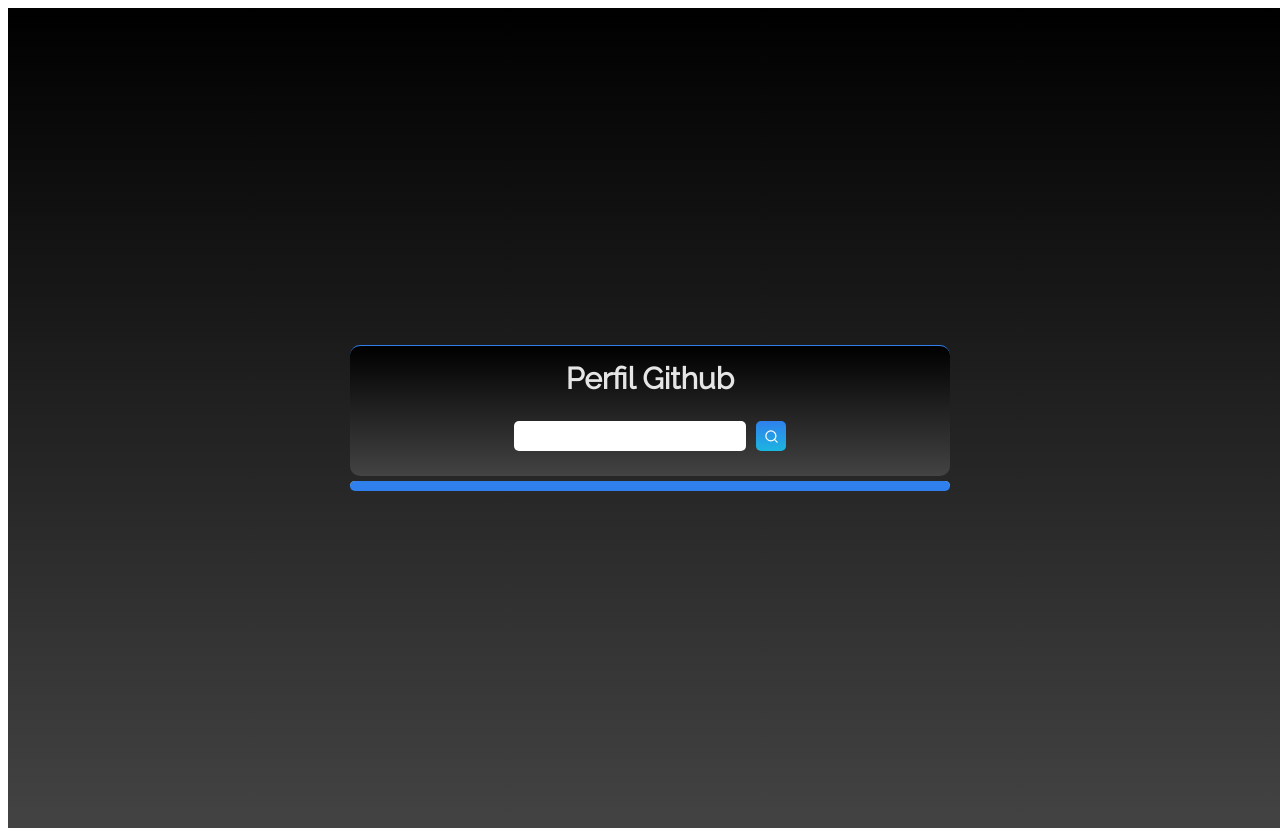
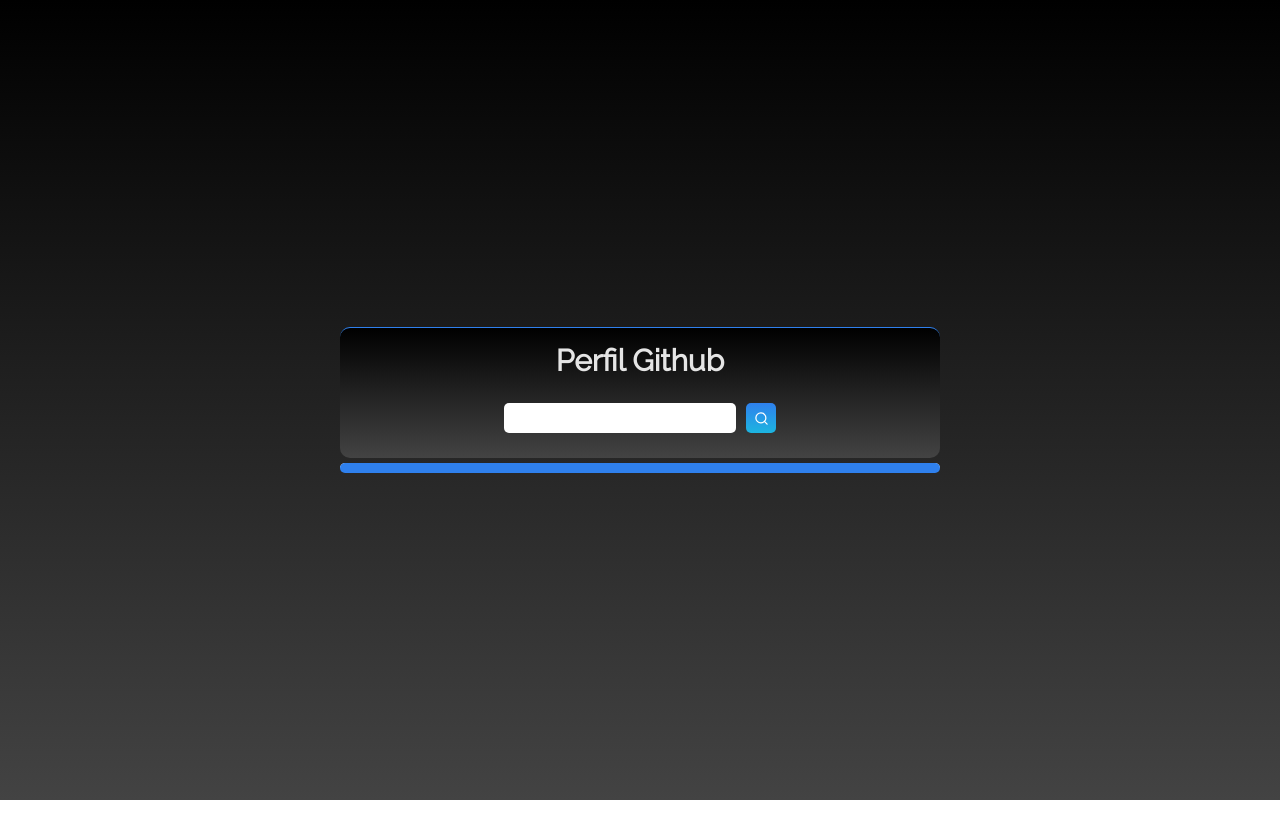
Before and after one commit to JonathasAroucha/Perfil-github-API, a React (Create React App) app: page / in a window 1280 px wide. After the commit the page ends 800 px from the top, so only its background shows below. Built offline with nearby package versions, Linux system fonts and the light colour scheme.

Commit message:
"sixth commit, solving index margin and padding problems."

```diff
--- a/public/index.html
+++ b/public/index.html
@@ -24,6 +24,12 @@
       work correctly both with client-side routing and a non-root public URL.
       Learn how to configure a non-root public URL by running `npm run build`.
     -->
+    <style>
+      *{
+        margin: 0;
+        padding: 0;
+      }
+    </style>
     <title>Perfil Github</title>
   </head>
   <body>
--- a/src/components/container/styles.js
+++ b/src/components/container/styles.js
@@ -3,7 +3,6 @@
 export const Container = styled.main`
   width: 100%;
   height: 100vh;
-  padding: 10px;
   background: #000000; /* fallback for old browsers */
   background: -webkit-linear-gradient(
     to top,
```
